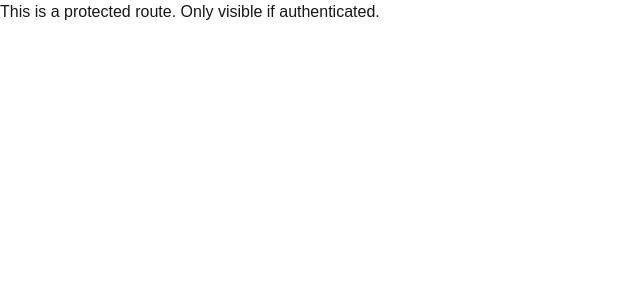
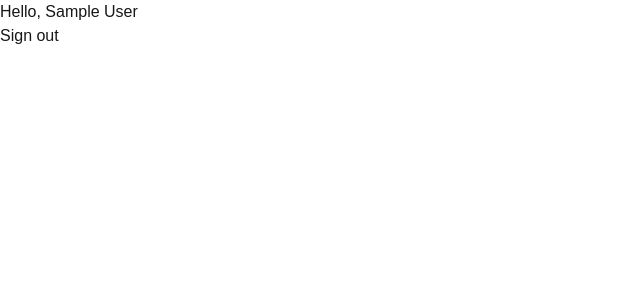
Before and after one commit to Windless-Technologies/presencepilot, a Next.js app: page /home in a window 1280 px wide. Shown: the top 300 px of the page, without its empty margins (0-640 px from the left). Built offline with nearby package versions, Linux system fonts and the light colour scheme; no server answers; sample sign-in values are in the browser's storage.

Commit message:
feat(auth): display session user info and allow user to sign out

```diff
--- a/src/app/home/page.tsx
+++ b/src/app/home/page.tsx
@@ -1,3 +1,4 @@
+import SignOutBtn from '@/components/SignOutBtn'
 import { getServerSession } from 'next-auth'
 import { redirect } from 'next/navigation'
 
@@ -6,5 +7,10 @@ export default async function Home() {
   if (!session || !session.user) {
     redirect('/login')
   }
-  return <div>This is a protected route. Only visible if authenticated.</div>
+  return (
+    <div>
+      <h1>Hello, {session.user.name}</h1>
+      <SignOutBtn />
+    </div>
+  )
 }
--- /dev/null
+++ b/src/components/SignOutBtn.tsx
@@ -0,0 +1,8 @@
+'use client'
+import { signOut } from 'next-auth/react'
+
+export default function SignOutBtn() {
+  return (
+    <button onClick={() => signOut({ callbackUrl: '/login' })}>Sign out</button>
+  )
+}
```
